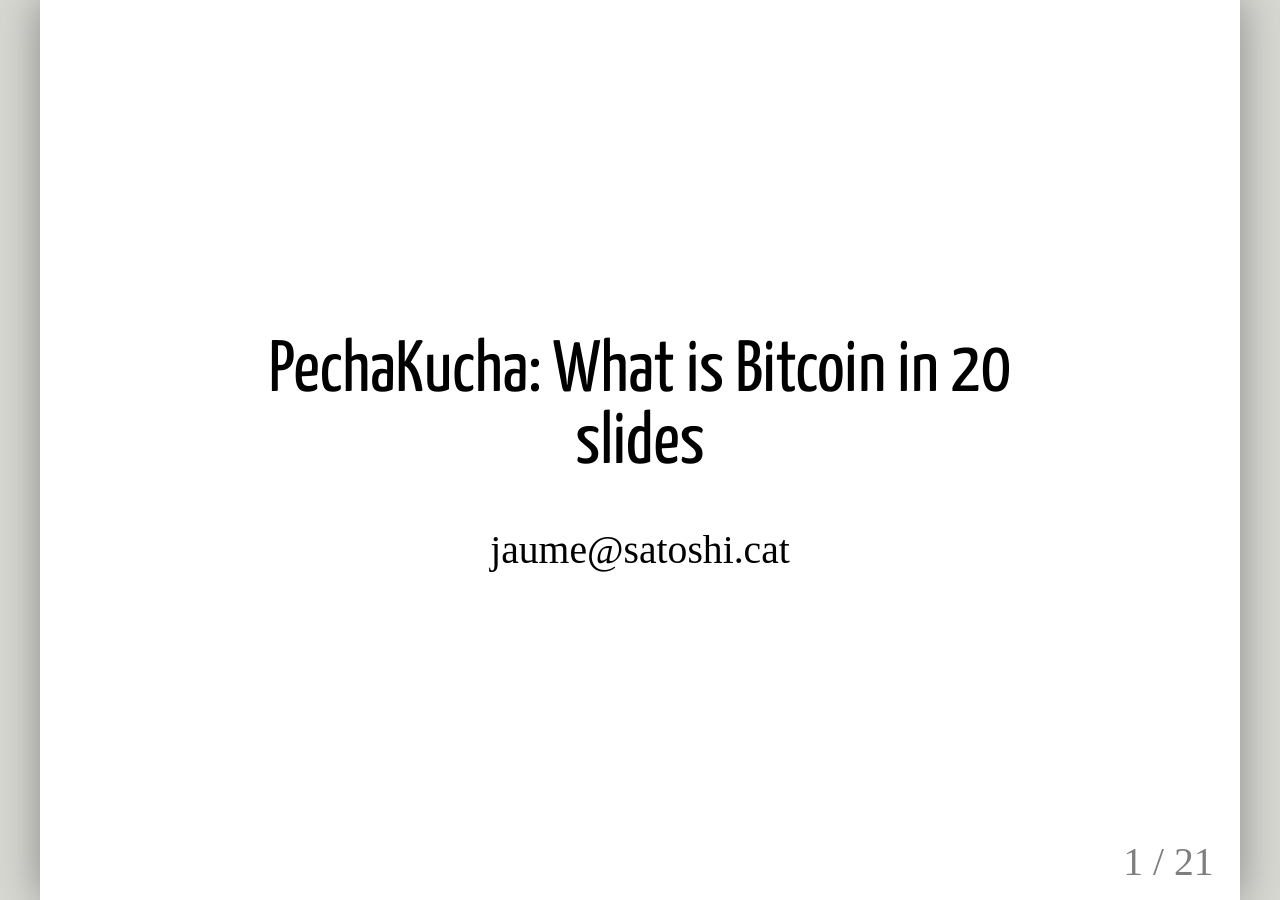
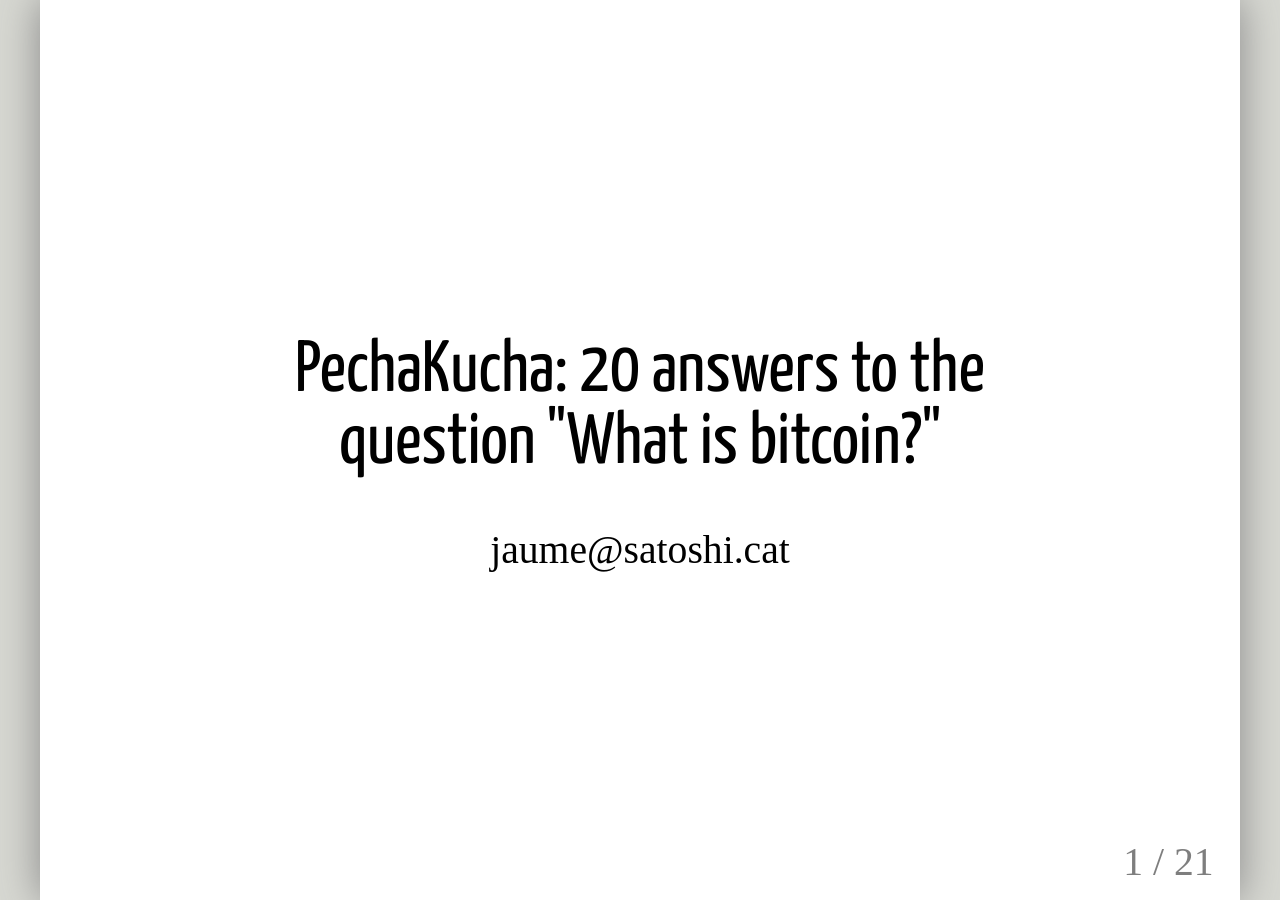
Before and after one commit to jbarcelo/old_jbarcelo.github.io, a Jekyll site: the page slides/2014-08-08-bitcoin-pechakucha.html, which Jekyll copies as it is, in a window 1280 px wide. Built offline with Jekyll 4.4.1, drawn with Linux system fonts in a browser that asks for light colours; some web fonts are replaced.

Commit message:
corrections

```diff
--- a/slides/2014-08-08-bitcoin-pechakucha.html
+++ b/slides/2014-08-08-bitcoin-pechakucha.html
@@ -21,7 +21,7 @@
 
 class: center, middle
 
-# PechaKucha: What is Bitcoin in 20 slides
+# PechaKucha: 20 answers to the question "What is bitcoin?"
 
 jaume@satoshi.cat
 
@@ -53,7 +53,7 @@ jaume@satoshi.cat
 # Currency
 
 * In some ways, it is like money.
-* Money that you can use in the internet.
+* Money that you can use on the internet.
 * You can buy stuff, pay for services and make donations.
 * A global internet currency that you can change for local currencies.
 
@@ -70,6 +70,7 @@ jaume@satoshi.cat
 
 * There is a set of rules or *protocol* for those that want to be part of the game.
 * If you don't follow the rules, you are not in bitcoin.
+* The rules are set and enforced by the community in a somewhat meritocratic way.
 
 ---
 
```
Also changed, not shown: other parts of slides/2014-08-08-bitcoin-pechakucha.html (+1 -1 lines).
